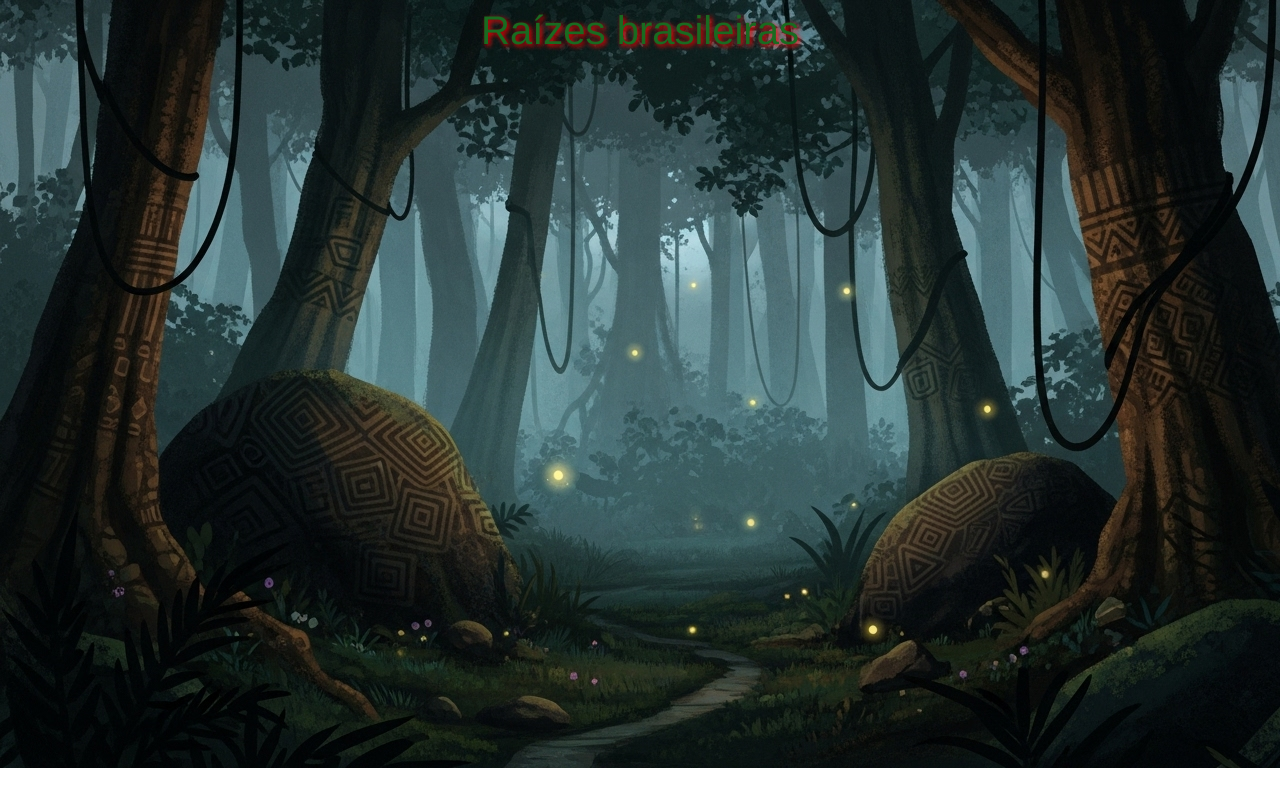
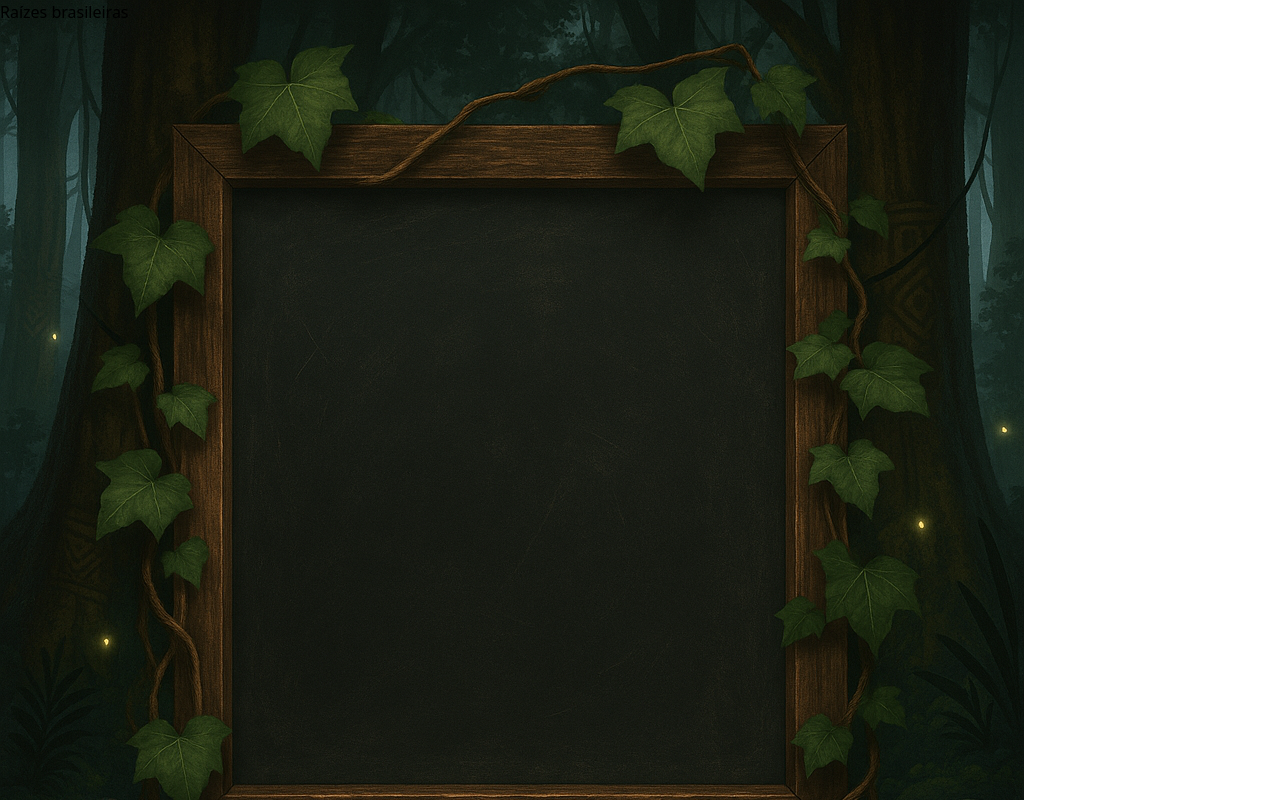
Before and after one commit to Brebrepa000/raizes-brasileiras, a React (Create React App) app: page / in a window 1280 px wide. Built offline with nearby package versions, Linux system fonts and the light colour scheme.

Commit message:
foi o professor que apagou

```diff
--- a/src/index.css
+++ b/src/index.css
@@ -8,25 +8,12 @@
     box-sizing: none;
 }
 
-#titulo {
-    color: rgb(25, 107, 32);
-    display: flex;
-    justify-content: center;
-    font-family:'Franklin Gothic Medium', 'Arial Narrow', Arial, sans-serif;
-    text-shadow: 2px 2px 5px red;
-    font-size: 40px;
-}
-
-#sobre {
-    display: flex;
-    align-items: center;
-    flex-direction: column;
-    font-family:'Franklin Gothic Medium', 'Arial Narrow', Arial, sans-serif;
-    text-shadow: 2px 2px 5px red;
-    font-size: 20px;
-}
-
 body {
     background-image: url('./imagens/floresta.jpg');
     background-repeat: no-repeat;
 }
+
+body {
+    background-image: url('./imagens/QuadroSelva.png');
+    background-repeat: no-repeat;
+}
```
